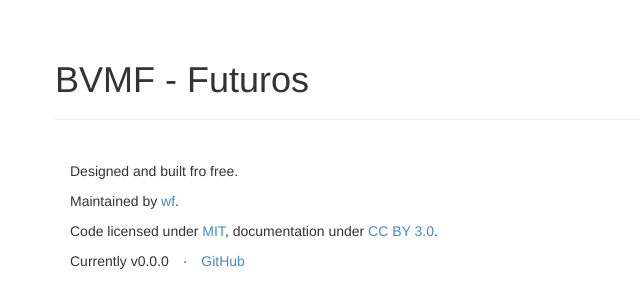
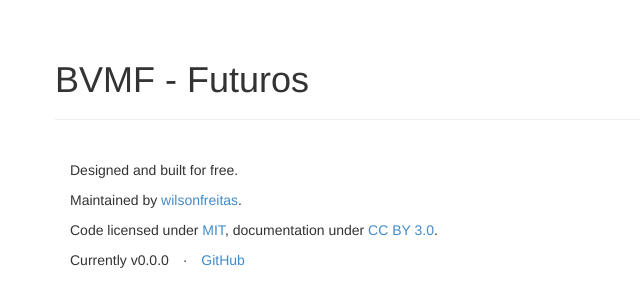
Before and after one commit to wilsonfreitas/data-delivery, a Python web app: template templates/bvmf/futures.html in a window 1280 px wide. Shown: the part 52-360 px from the top of the page, without its empty margins (0-640 px from the left). Run offline with Jinja, Linux system fonts and the light colour scheme; the template is opened without the code that fills it, so the values that code supplies are empty.

Commit message:
Updated templates

```diff
--- a/templates/base.html
+++ b/templates/base.html
@@ -60,8 +61,8 @@
 <br>
 <footer class="bs-docs-footer" role="contentinfo">
 	<div class="container">
-		<p>Designed and built fro free.</p>
-		<p>Maintained by <a href="https://github.com/wilsonfreitas">wf</a>.</p>
+		<p>Designed and built for free.</p>
+		<p>Maintained by <a href="https://github.com/wilsonfreitas">wilsonfreitas</a>.</p>
 		<p>Code licensed under <a href="https://github.com/wilsonfreitas/data-delivery/blob/master/LICENSE" target="_blank">MIT</a>, documentation under <a href="http://creativecommons.org/licenses/by/3.0/">CC BY 3.0</a>.</p>
 		<ul class="list-inline">
 			<li>Currently v0.0.0</li>
--- a/templates/bvmf/futures.html
+++ b/templates/bvmf/futures.html
@@ -3,14 +3,14 @@
 <div class="page-header">
 	<h1>BVMF - Futuros</h1>
 </div>
-<div class="col-md-12">
+{# <div class="col-md-12">
 	<table border="0" cellspacing="5" cellpadding="5" class="table table-condensed table-bordered">
 		<tr>
-		{%- for h in header %}
+		{%- for h in ds.headers %}
 		<th>{{ h }}</th>
 		{%- endfor %}
 		</tr>
-		{%- for row in data %}
+		{%- for row in ds %}
 		<tr>
 		{%- for cell in row %}
 		<td>{{ cell }}</td>
@@ -18,5 +18,18 @@
 		</tr>
 		{%- endfor %}
 	</table>
-</div>
+</div> #}
 {% endblock %}
+{% block script %}
+<script type="text/javascript">
+var callback = function(result) {
+	for (var i=0; i < result.length; i++) {
+
+	}
+}
+marajax.go({url: '/bvmf/futures/DI1/json',
+    success: callback,
+    output: 'json'
+});
+</script>
+{% endblock %}
```
Also changed, not shown: other parts of templates/base.html (+3 -0 lines).
